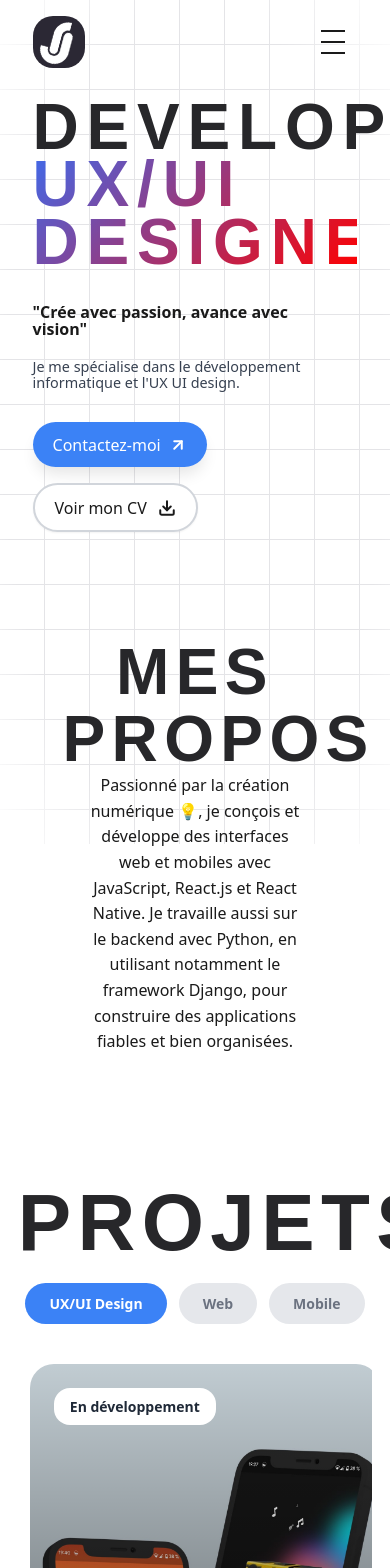
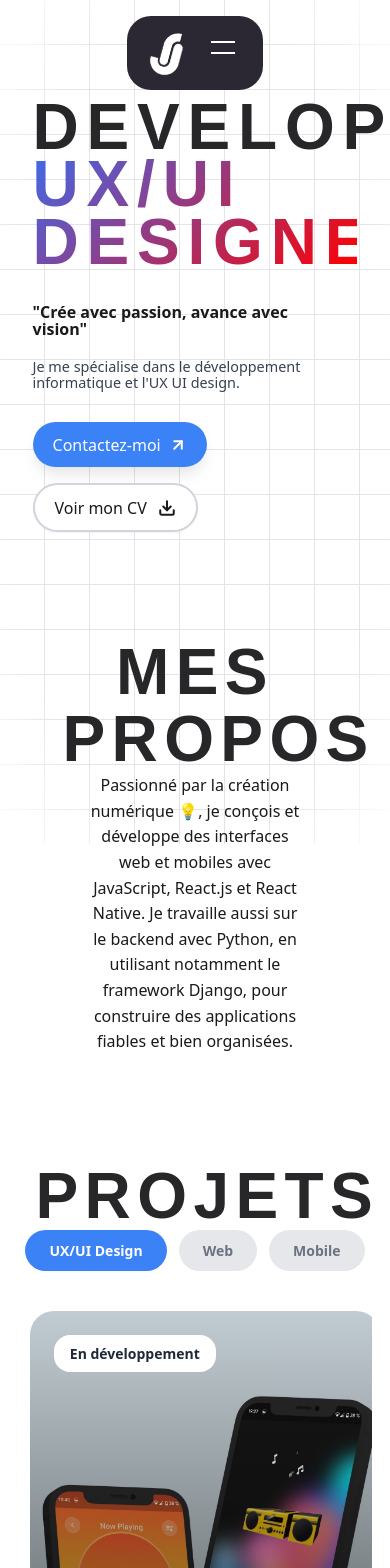
Before and after one commit to Julio23F/juliofaralahy-soudeur, a Next.js app: page / in a window 390 px wide. Shown: the top 1568 px of the page. Built offline with nearby package versions, Linux system fonts and the light colour scheme; a web font is replaced by a local one.

Commit message:
UI: update headerSection

```diff
--- a/src/app/ProjectsSection.tsx
+++ b/src/app/ProjectsSection.tsx
@@ -288,7 +288,7 @@ const ProjectsSection: React.FC<ProjectsSectionProps> = ({
   }
 
   return (
-    <section style={{...styles.section, ...(isSmallScreen ? {padding: '60px 0px'} : {})}}>
+    <section style={{...styles.section, ...(isSmallScreen ? {padding: '60px 0px'} : {})}} id="projects">
       <div style={{...styles.container}}>
         <h2 style={styles.sectionTitle}>PROJETS</h2>
 
@@ -366,12 +366,15 @@ const styles = {
     margin: '0 auto',
   },
   sectionTitle: {
+    letterSpacing: '0.4rem',
+    fontSize: 'clamp(4rem, 8vw, 6rem)',
+    color: "#27272a",
     fontFamily: 'Karantina, sans-serif',
-    letterSpacing: '0.4rem',
-    fontSize: 'clamp(5rem, 8vw, 5rem)',
-    color: "#27272a",
-    fontWeight: 'bold',
-    textAlign: 'center' as const,
+    fontWeight: 'bolder',
+    textAlign: 'center',
+    width: 'min(90%, 800px)',
+    lineHeight: "1.05em",
+    margin: 'auto'
   },
   filterContainer: {
     display: 'flex',
--- a/src/app/page.tsx
+++ b/src/app/page.tsx
@@ -11,25 +11,66 @@ const karantina = Karantina({
 })
 
 // Composant Header
-const Header = () => {
+const Header = ({ menuOpen, setMenuOpen }: { menuOpen: boolean; setMenuOpen: (open: boolean) => void }) => {
+  const [hoveredItem, setHoveredItem] = useState<string | null>(null);
+
+  const menuItems = [
+    { label: "À propos", id: "about" },
+    { label: "Projets", id: "projects" },
+    { label: "Prix & Distinctions", id: "distinctions" },
+    { label: "Langages & Outils", id: "tools" },
+    { label: "Contact", id: "footer" }
+  ];
+
+  const handleMenuClick = (id: string) => {
+    const element = document.getElementById(id);
+    if (element) {
+      element.scrollIntoView({ behavior: 'smooth' });
+      setMenuOpen(false);
+    }
+  };
+
   return (
     <header style={styles.header}>
-      <div style={styles.headerContainer}>
+      <div style={{...styles.headerContainer, position: 'relative', flex: 1}}>
         <div style={styles.logoContainer}>
           <img
             src="/images/logo.png"
             alt="Logo"
             style={styles.rotate }
           />
-
         </div>
-        <button style={styles.menuButton}>
-          <svg width="24" height="24" viewBox="0 0 24 24" fill="none">
-            <rect width="24" height="2" fill="currentColor" />
-            <rect y="11" width="24" height="2" fill="currentColor" />
-            <rect y="22" width="24" height="2" fill="currentColor" />
-          </svg>
-        </button>
+        <div style={{  }}>
+          <button
+            style={styles.menuButton}
+            onClick={() => setMenuOpen(!menuOpen)}
+            aria-label="Toggle menu"
+          >
+            <svg width="24" height="24" viewBox="0 0 24 24" fill="none">
+              <rect width="24" height="2" fill="#fff" />
+              <rect y="11" width="24" height="2" fill="#fff" />
+              {/* <rect y="22" width="24" height="2" fill="#fff" /> */}
+            </svg>
+          </button>
+          {menuOpen && (
+            <nav style={styles.dropdownMenu}>
+              {menuItems.map((item) => (
+                <button
+                  key={item.id}
+                  onClick={() => handleMenuClick(item.id)}
+                  onMouseEnter={() => setHoveredItem(item.id)}
+                  onMouseLeave={() => setHoveredItem(null)}
+                  style={{
+                    ...styles.menuItem,
+                    ...(hoveredItem === item.id ? styles.menuItemHover : {})
+                  }}
+                >
+                  {item.label}
+                </button>
+              ))}
+            </nav>
+          )}
+        </div>
       </div>
     </header>
   );
@@ -78,7 +119,7 @@ const HeroSection = () => {
 // Composant About
 const AboutSection = () => {
   return (
-    <section style={{...styles.section}}>
+    <section style={{...styles.section}} id="about">
       <div style={styles.sectionContainer}>
         <h2 style={styles.sectionTitle} className={`${karantina.className}`}>MES PROPOS</h2>
         <p style={styles.aboutText}>
@@ -123,16 +164,10 @@ const DistinctionsSection = () => {
       title: "2ème place — Hackathon IFM 2025",
       description: "Hackathon organisé par l'institut français de Madagascar"
     },
-
-    // {
-    //   icon: "/images/trophy.svg",
-    //   title: "2ème place — Hackathon",
-    //   description: "2em place hackation"
-    // }
   ];
 
   return (
-    <section style={styles.section}>
+    <section style={styles.section} id="distinctions">
       <div style={styles.mediumSectionContainer}>
         <h2 style={styles.sectionTitle}>PRIX & DISTINCTIONS</h2>
         <div style={styles.expertisesGrid}>
@@ -250,10 +285,9 @@ const ToolsSection = ({ filter, setFilter }: { filter: string; setFilter: (filte
   const tools = toolsByCategory[filter] || toolsByCategory["UX/UI Design"];
 
   return (
-    <section style={styles.section}>
+    <section style={styles.section} id="tools">
       <div style={styles.mediumSectionContainer}>
         <h2 style={styles.sectionTitle}>LANGAGES & OUTILS</h2>
-
         <div style={styles.filterContainer}>
           {["Front-end", "Back-end", "Mobile", "Base de donnée", "UX/UI Design"].map((filterOption) => (
             <button
@@ -310,7 +344,7 @@ const Footer = () => {
   ];
 
   return (
-    <footer style={styles.footer}>
+    <footer style={styles.footer} id="footer">
       <div style={{...styles.footerContainer}}>
         <div >
           <div style={styles.footerLogoContainer}>
@@ -351,10 +385,11 @@ const Footer = () => {
 export default function Home() {
   const [projectFilter, setProjectFilter] = useState("UX/UI Design");
   const [toolFilter, setToolFilter] = useState("UX/UI Design");
+  const [menuOpen, setMenuOpen] = useState(false);
 
   return (
     <main style={styles.main}>
-      <Header />
+      <Header menuOpen={menuOpen} setMenuOpen={setMenuOpen} />
       <HeroSection />
       <AboutSection />
       <ProjectsSection filter={projectFilter} setFilter={setProjectFilter} />
@@ -383,18 +418,22 @@ const styles: { [key: string]: CSSProperties } = {
     right: 0,
     zIndex: 50,
     padding: '1rem 1.5rem',
+
   },
   headerContainer: {
-    maxWidth: 'min(80rem, 95%)',
+    maxWidth: 'min(80rem, 40%)',
     margin: '0 auto',
     display: 'flex',
     justifyContent: 'space-between',
     alignItems: 'center',
+    backgroundColor: "#2b2834",
+    padding: "0.7em 1em",
+    borderRadius: '1.5em',
   },
   logoContainer: {
     width: '3.25rem',
     height: '3.25rem',
-    backgroundColor: '#2b2834',
+    // backgroundColor: '#2b2834',
     borderRadius: '1.25rem',
     display: 'flex',
     alignItems: 'center',
@@ -809,4 +848,40 @@ const styles: { [key: string]: CSSProperties } = {
   footerDesigner: {
     fontWeight: '600',
   },
+
+  // Menu Dropdown
+  dropdownMenu: {
+    position: 'absolute',
+    top: '60%',
+    left: 0,
+    right: 0,
+    backgroundColor: '#2b2834',
+    // backgroundColor: 'red',
+    border: '1px solid #2b2834',
+    borderRadius: '0 0 1.5rem 1.5rem',
+    boxShadow: '0 4px 6px rgba(253, 10, 10, 0.1)',
+    zIndex: "-100",
+    overflow: 'hidden',
+    marginTop: '0.5rem',
+    display: 'flex',
+    flexDirection: 'column',
+    paddingTop: "20px"
+  },
+  menuItem: {
+    display: 'block',
+    width: '100%',
+    padding: '1rem 1.5rem',
+    backgroundColor: 'transparent',
+    border: 'none',
+    textAlign: 'left',
+    fontSize: '1rem',
+    fontWeight: '500',
+    cursor: 'pointer',
+    transition: 'background-color 0.2s',
+    color: 'white',
+  },
+  menuItemHover: {
+    // backgroundColor: '#1a1620',
+    color: '#ccfd16',
+  },
 };
```
